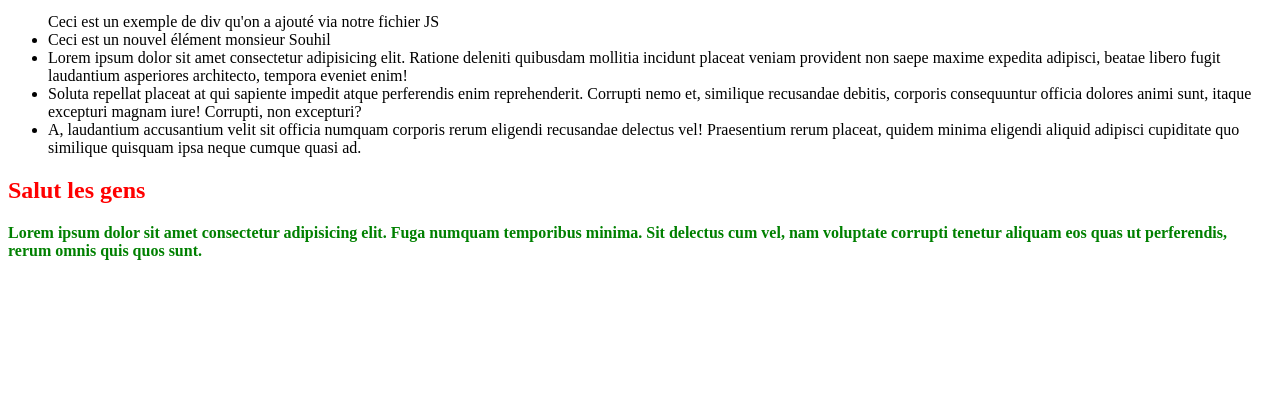
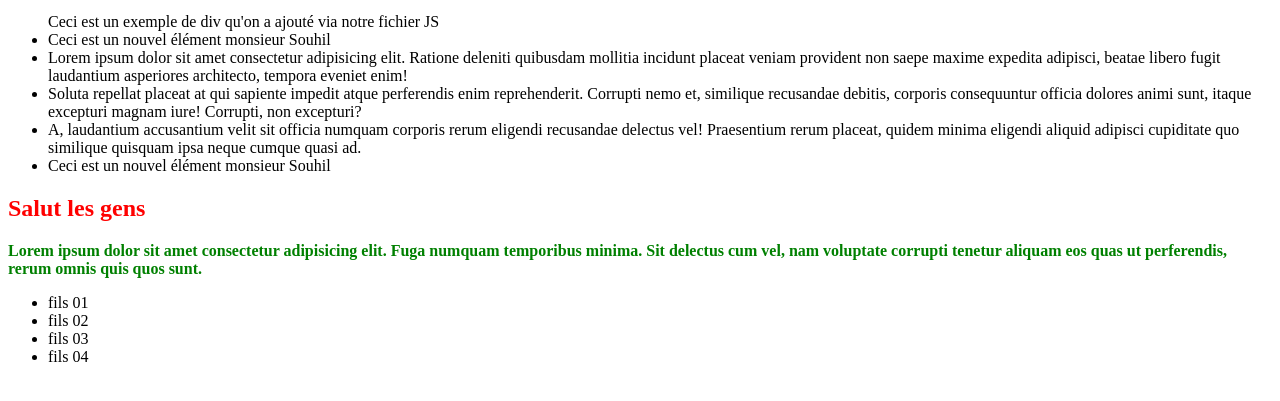
Before and after one commit to SouhilRM/Formation-JS, a plain HTML site: page dom.html in a window 1280 px wide. Shown: the part 101-502 px from the top of the page. Drawn offline with Linux system fonts and the light colour scheme.

Commit message:
Le DOM partie 2

```diff
--- a/dom.html
+++ b/dom.html
@@ -37,5 +37,14 @@
     <div id="id_s" style="color: blue;">
         Lorem ipsum dolor sit amet consectetur adipisicing elit. Fuga numquam temporibus minima. Sit delectus cum vel, nam voluptate corrupti tenetur aliquam eos quas ut perferendis, rerum omnis quis quos sunt.
     </div>
+    <div id="parent">
+        <ul id="fils">
+            <li>fils 01</li>
+            <li id="petit_fils">fils 02</li>
+            <li>fils 03</li>
+            <li>fils 04</li>
+            <li id="test_sup">fils test suppremationn !!</li>
+        </ul>
+    </div>
 </body>
 </html>
--- a/dom.js
+++ b/dom.js
@@ -73,6 +73,9 @@ document.querySelector('ul').append(newLi) //ajoute l'élement à la fin
 document.querySelector('ul').prepend(newLi) //ajoute l'élément au début
 //atention c'est pas parceque t'as mis les deux dernières lignes de codes que ton élément va etre mis au debut et à la fin en mm temps il va prendre en compte juste la dernniere instruction pk ?? => parceque UN ELEMENT NE PEUT PAS ETRE A PLUSIEURS ENDROITS EN MEME TEMPS DANS UNE STRUCTURE HTML ne l'oublie jamais
 
+//alors comment faire si je le veux quand mm au debut et à la fin ?? c'est simple tu duplique ton element avec la méthode .cloneNode(true)
+document.querySelector('ul').append(newLi.cloneNode(true)) //et voila mnt ton "Ceci est un nouvel élément monsieur Souhil" apparait en haut et en bas ez
+
 //il existe une autre méthode pour placer un élément par rapport à un autre element qui est insertAdjacentElement('motcle', tonElement) par exemple on veut jouer avec un div par rapport à notre ul
 const div = document.createElement('div')
 div.innerHTML = `Ceci est un exemple de div qu'on a ajouté via notre fichier JS`
@@ -81,3 +84,13 @@ document.querySelector('ul').insertAdjacentElement('afterbegin', div)
 //beforebegin : avant l'element qu'on a selectioné
 //beforeend :  comme le ".append()"
 //afterend :  apres l'element qu'on a selectioné
+
+//Remarque : le querry selector n'est pas obligé que sur le document tu peux aussi le mettre sur des docuent parent pour spécifier un fils en particulier
+const parent = document.querySelector('#parent')
+console.log(parent)
+
+const petit_fils = parent.querySelector('#petit_fils')
+console.log(petit_fils)
+
+//pour supprimer un élément déffinitivement du DOM .remove()
+document.querySelector('#test_sup').remove()
```
